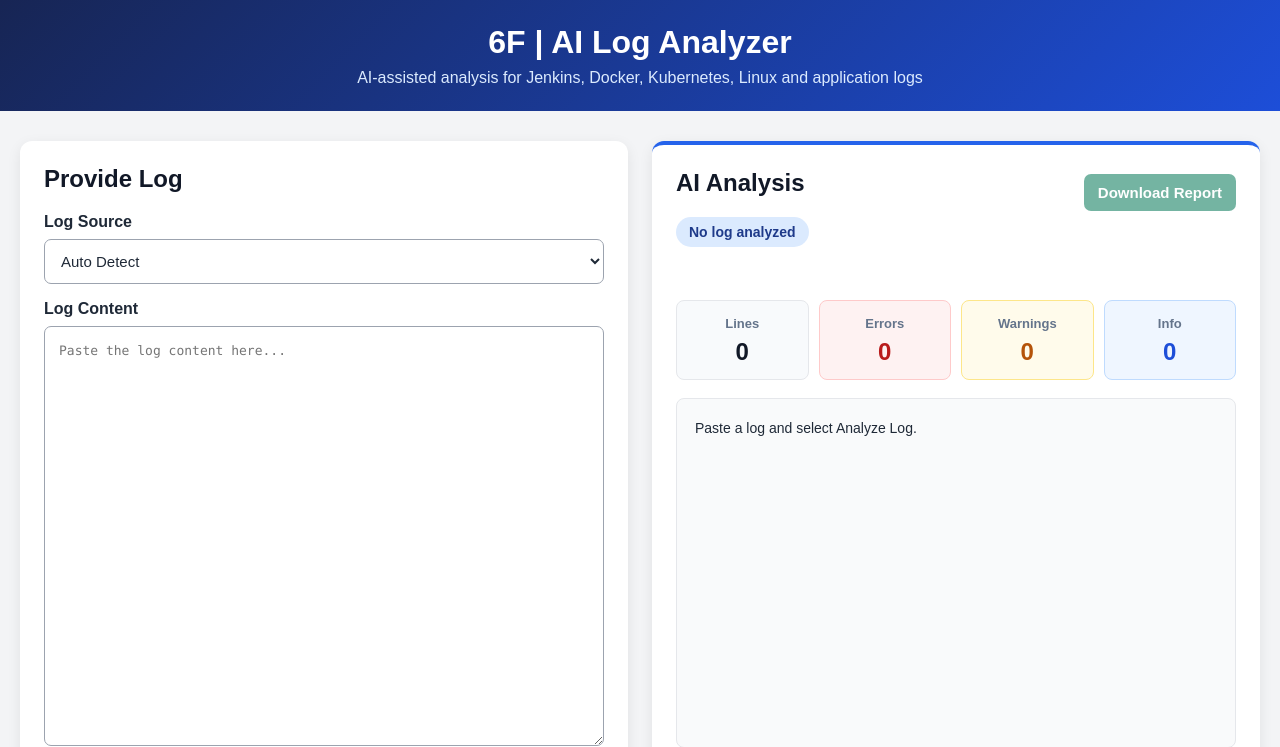
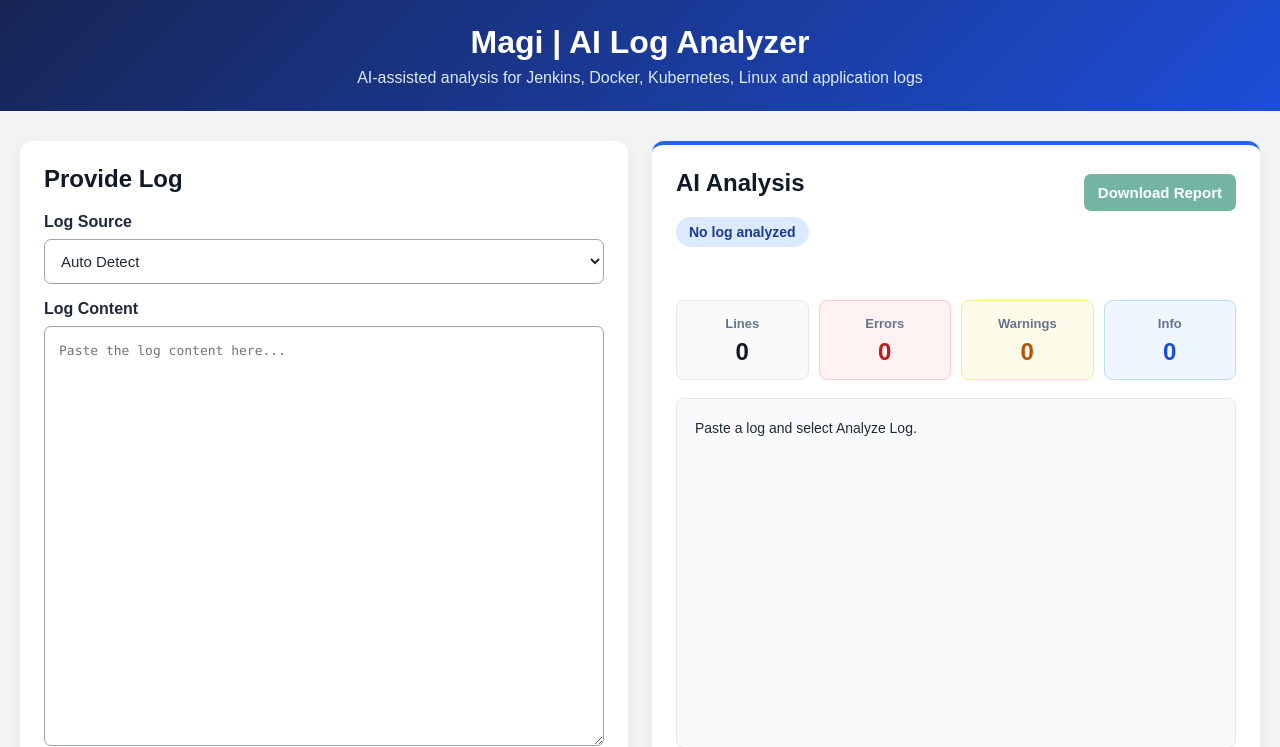
Before and after one commit to magimai2504/ai-log, a Flask app: page / in a window 1280 px wide. Shown: the top 747 px of the page. Run offline with Flask 3, Linux system fonts and the light colour scheme.

Commit message:
Update index.html

```diff
--- a/ai-log-analyzer/templates/index.html
+++ b/ai-log-analyzer/templates/index.html
@@ -18,7 +18,7 @@
 
 <body>
     <header class="header">
-        <h1>6F | AI Log Analyzer</h1>
+        <h1>Magi | AI Log Analyzer</h1>
 
         <p>
             AI-assisted analysis for Jenkins, Docker, Kubernetes,
```
